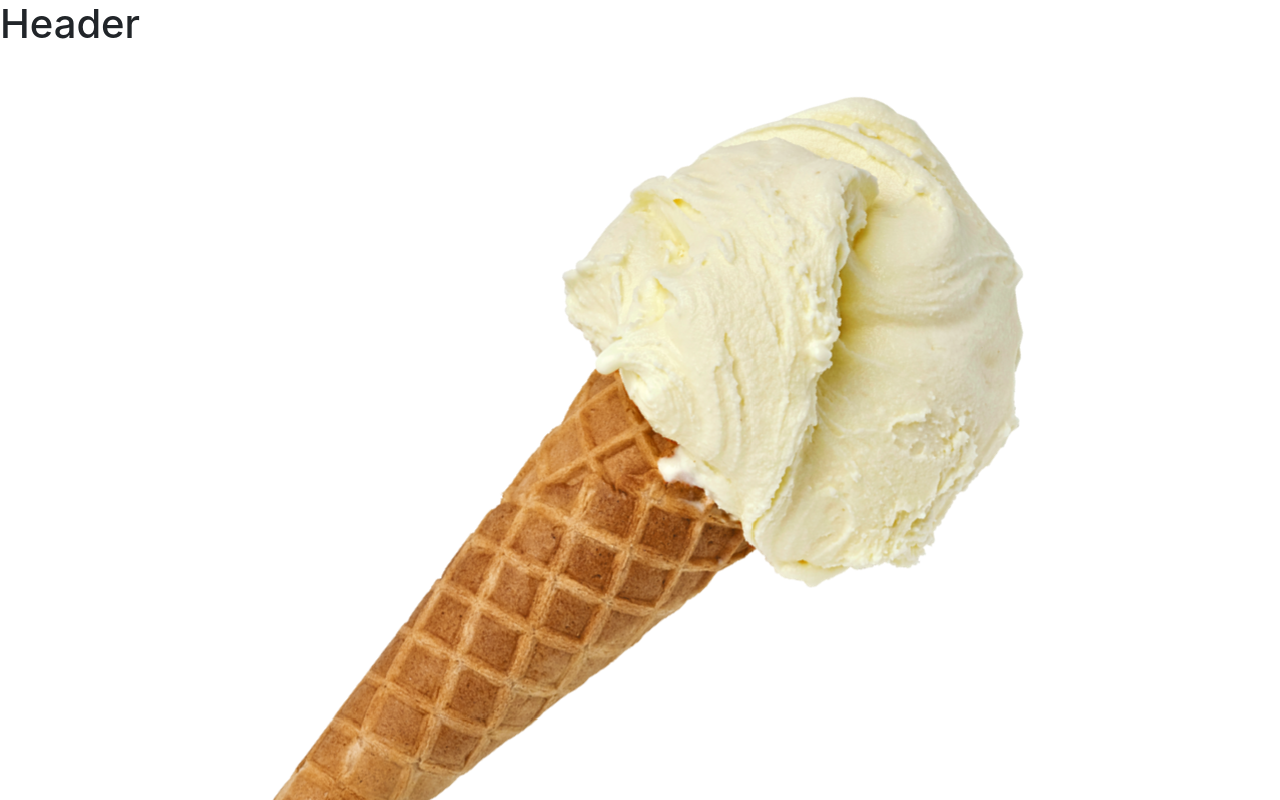
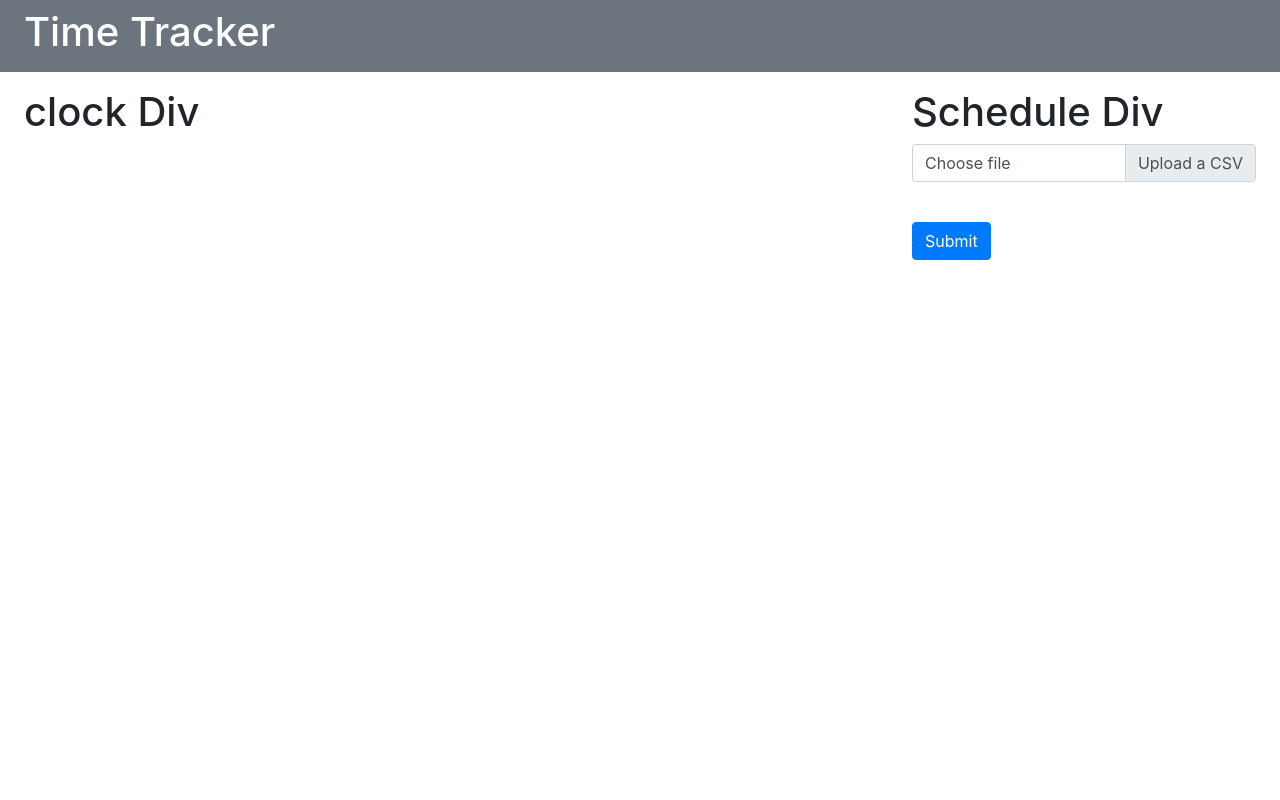
Before and after one commit to anyakeller/time-tracker, a React (Create React App) app: page / in a window 1280 px wide. Shown: the top 800 px of the page. Built offline with nearby package versions, Linux system fonts and the light colour scheme; the HTML template or start-up script is replaced by a standard one.

Commit message:
added file upload stuff

```diff
--- a/package.json
+++ b/package.json
@@ -2,11 +2,12 @@
   "name": "time-tracker",
   "version": "0.1.0",
   "private": true,
-  "homepage":"https://anyakeller.github.io/time-tracker/",
+  "homepage": "https://anyakeller.github.io/time-tracker/",
   "dependencies": {
     "@testing-library/jest-dom": "^5.11.6",
     "@testing-library/react": "^11.2.1",
     "@testing-library/user-event": "^12.2.2",
+    "moment": "^2.29.1",
     "react": "^17.0.1",
     "react-dom": "^17.0.1",
     "react-scripts": "4.0.0"
--- a/public/index.html
+++ b/public/index.html
@@ -22,7 +22,7 @@
     />
     <meta name="viewport" content="width=device-width, initial-scale=1" />
     <meta name="theme-color" content="#000000" />
-    <meta name="Fior Di Latte" content="Fior Di Latte CRATemplate" />
+    <meta name="Time Tracker" content="Time Tracker" />
     <!--
       manifest.json provides metadata used when your web app is installed on a
       user's mobile device or desktop. See https://developers.google.com/web/fundamentals/web-app-manifest/
@@ -54,7 +54,7 @@
       integrity="sha384-ho+j7jyWK8fNQe+A12Hb8AhRq26LrZ/JpcUGGOn+Y7RsweNrtN/tE3MoK7ZeZDyx"
       crossorigin="anonymous"
     ></script>
-    <title>Fior Di Latte CRA Template</title>
+    <title>Time Tracker</title>
   </head>
   <body>
     <noscript>You need to enable JavaScript to run this app.</noscript>
--- a/src/App.js
+++ b/src/App.js
@@ -1,14 +1,14 @@
 import React from "react";
-import Header from "./components/Header";
+import { Header, Clock, Schedule } from "./components";
 import fiorDiLatte from "./fiorDiLatte.png";
-
+// <!img src={fiorDiLatte} className="img-fluid" alt="fiorDiLatte" />
 function App() {
   return (
     <div className="App">
       <Header />
-      <div className="container">
-        <img src={fiorDiLatte} className="img-fluid" alt="fiorDiLatte" />
-        <p>hi hello</p>
+      <div className="d-flex py-3 px-4 justify-content-center">
+        <Clock />
+        <Schedule />
       </div>
     </div>
   );
--- /dev/null
+++ b/src/components/CSVinput.js
@@ -0,0 +1,53 @@
+import React from "react";
+
+class CSVinput extends React.Component {
+  constructor(props) {
+    super(props);
+    this.handleSubmit = this.handleSubmit.bind(this);
+    this.fileInput = React.createRef();
+    this.fileInputLabel = React.createRef();
+    this.state = { file: null };
+  }
+  handleSubmit(event) {
+    event.preventDefault();
+    console.log(`Selected file - ${this.state.file.name}`);
+  }
+  handleChange = e => {
+    let fileUpload = this.fileInput.current.files[0];
+    this.setState({ file: fileUpload });
+    this.fileInputLabel.current.textContent = fileUpload.name;
+  };
+
+  render() {
+    return (
+      <form onSubmit={this.handleSubmit}>
+        {/* ALL FILE INPUTS ARE UNCONTROLLABLE STATE THINGS */}
+        <div className="input-group mb-3">
+          <div className="custom-file">
+            <input
+              type="file"
+              className="custom-file-input"
+              id="csvInput"
+              ref={this.fileInput}
+              onChange={this.handleChange}
+            />
+            <label
+              className="custom-file-label"
+              htmlFor="csvInput"
+              data-browse="Upload a CSV"
+              ref={this.fileInputLabel}
+            >
+              Choose file
+            </label>
+          </div>
+        </div>
+        <br />
+        <button className="btn btn-primary" type="submit">
+          Submit
+        </button>
+      </form>
+    );
+  }
+}
+
+export default CSVinput;
--- /dev/null
+++ b/src/components/Clock.js
@@ -0,0 +1,11 @@
+import React from "react";
+
+function Clock(props) {
+  return (
+    <div id="clock" className="flex-grow-1">
+      <h1>clock Div</h1>
+    </div>
+  );
+}
+
+export default Clock;
--- a/src/components/Header.js
+++ b/src/components/Header.js
@@ -2,8 +2,8 @@ import React from "react";
 
 function Header(props) {
   return (
-    <header>
-      <h1>Header</h1>
+    <header className="py-2 px-4 bg-secondary text-white">
+      <h1>Time Tracker</h1>
     </header>
   );
 }
--- /dev/null
+++ b/src/components/Schedule.js
@@ -0,0 +1,32 @@
+import React from "react";
+import CSVinput from "./CSVinput.js";
+
+function Schedule(props) {
+  return (
+    <div id="schedule">
+      <h1>Schedule Div</h1>
+      <CSVinput />
+      {/* ALL FILE INPUTS ARE UNCONTROLLABLE STATE THINGS
+      <div className="input-group mb-3">
+        <div className="input-group-prepend">
+          <span className="input-group-text" id="inputGroupFileAddon01">
+            Upload a CSV
+          </span>
+        </div>
+        <div className="custom-file">
+          <input
+            type="file"
+            className="custom-file-input"
+            id="inputGroupFile01"
+            aria-describedby="inputGroupFileAddon01"
+          ></input>
+          <label className="custom-file-label" htmlFor="inputGroupFile01">
+            Choose file
+          </label>
+        </div>
+      </div> */}
+    </div>
+  );
+}
+
+export default Schedule;
--- /dev/null
+++ b/src/components/index.js
@@ -0,0 +1,5 @@
+import Header from "./Header.js";
+import Clock from "./Clock.js";
+import Schedule from "./Schedule.js";
+
+export { Header, Clock, Schedule };
```
Also changed, not shown: 1 other file (tests, documents, lock files or other folders).
